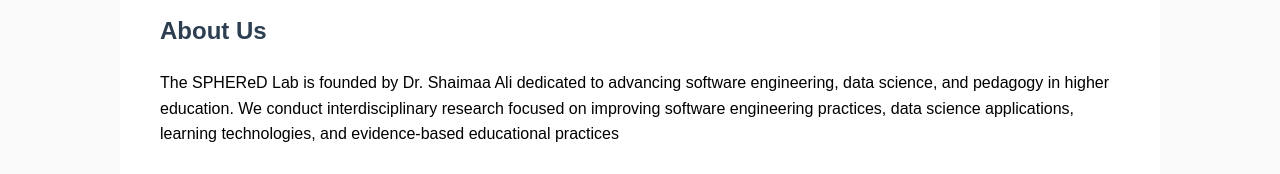
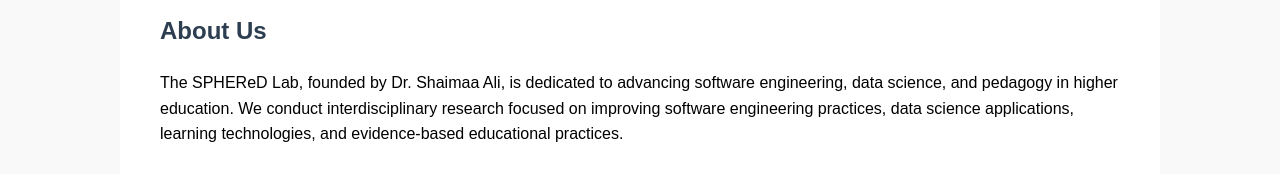
Before and after one commit to DrShaimaaAli/SPHEReD_Lab, a plain HTML site: page index.html in a window 1280 px wide. Shown: the part 188-362 px from the top of the page. Drawn offline with Linux system fonts and the light colour scheme.

Commit message:
Update index.html

```diff
--- a/index.html
+++ b/index.html
@@ -56,7 +56,7 @@
   <main>
     <section>
       <h2>About Us</h2>
-      <p>The SPHEReD Lab is founded by Dr. Shaimaa Ali dedicated to advancing software engineering, data science, and pedagogy in higher education. We conduct interdisciplinary research focused on improving software engineering practices, data science applications, learning technologies, and evidence-based educational practices </p>
+      <p>The SPHEReD Lab, founded by Dr. Shaimaa Ali, is dedicated to advancing software engineering, data science, and pedagogy in higher education. We conduct interdisciplinary research focused on improving software engineering practices, data science applications, learning technologies, and evidence-based educational practices. </p>
     </section>
 
     <section>
```
